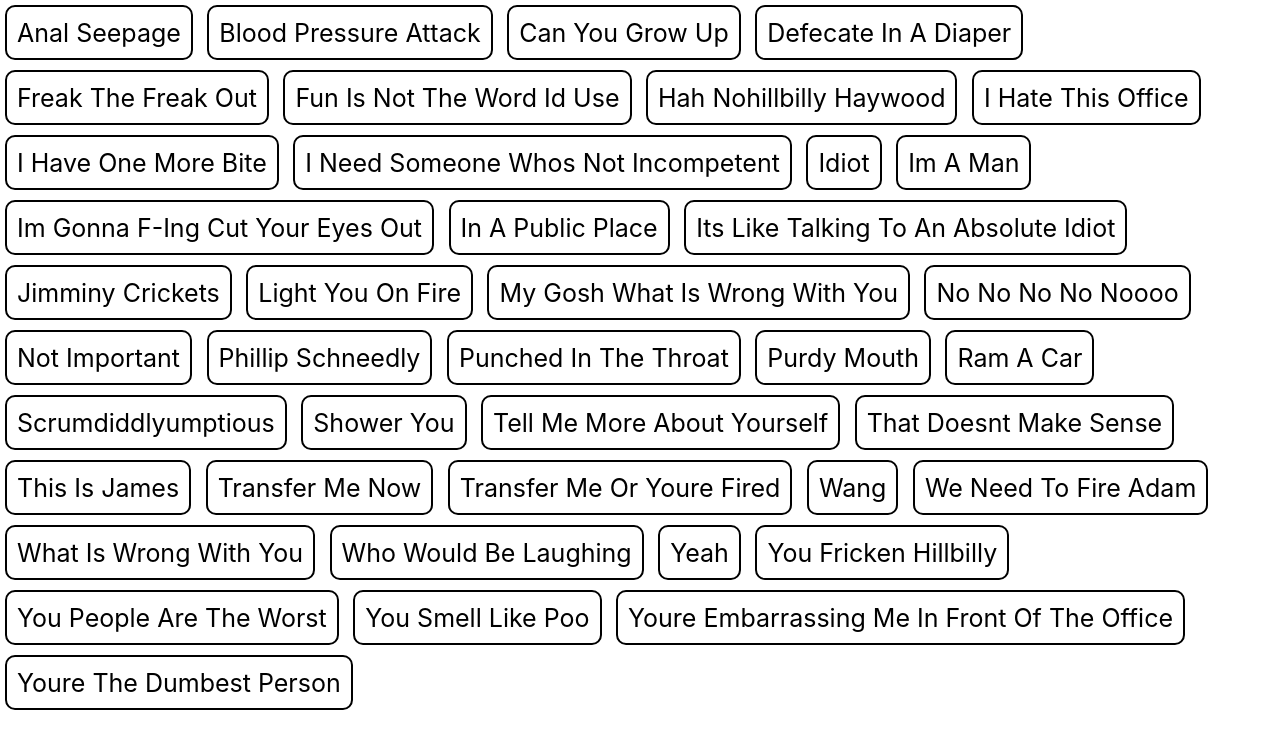
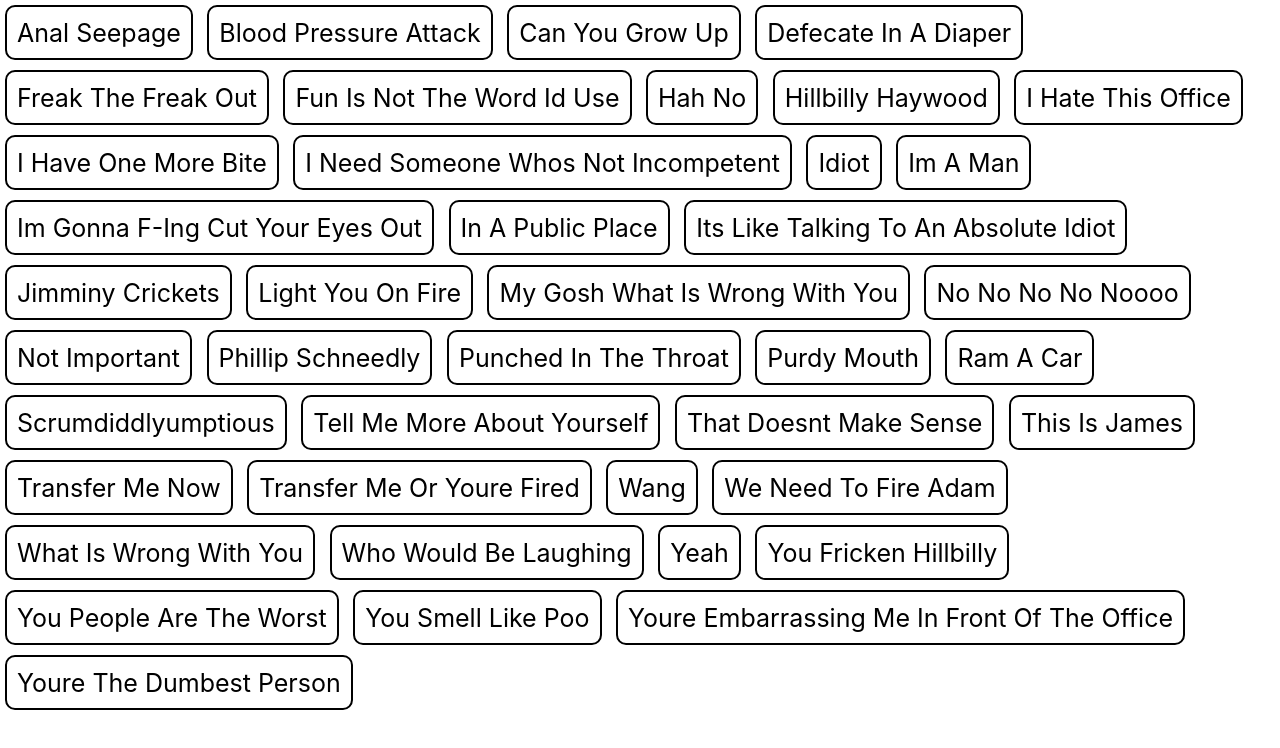
Before and after one commit to adamrpostjr/JamesSoundBoard, a Svelte app: page / in a window 1280 px wide. Shown: the top 748 px of the page. Built offline with nearby package versions, Linux system fonts and the light colour scheme.

Commit message:
fix combined button and removed shower

```diff
--- a/src/App.svelte
+++ b/src/App.svelte
@@ -9,7 +9,8 @@
   <Button sound="/static-sounds/defecate_in_a_diaper.mp3">defecate in a diaper</Button>
   <Button sound="/static-sounds/freak_the_freak_out.mp3">freak the freak out</Button>
   <Button sound="/static-sounds/fun_is_not_the_word_id_use.mp3">fun is not the word id use</Button>
-  <Button sound="/static-sounds/hah_no.mp3hillbilly_haywood.mp3">hah nohillbilly haywood</Button>
+  <Button sound="/static-sounds/hah_no.mp3">hah no</Button>
+  <Button sound="/static-sounds/hillbilly_haywood.mp3">hillbilly haywood</Button>
   <Button sound="/static-sounds/i_hate_this_office.mp3">i hate this office</Button>
   <Button sound="/static-sounds/i_have_one_more_bite.mp3">i have one more bite</Button>
   <Button sound="/static-sounds/i_need_someone_whos_not_incompetent.mp3">i need someone whos not incompetent</Button>
@@ -28,7 +29,7 @@
   <Button sound="/static-sounds/purdy_mouth.mp3">purdy mouth</Button>
   <Button sound="/static-sounds/ram_a_car.mp3">ram a car</Button>
   <Button sound="/static-sounds/scrumdiddlyumptious.mp3">scrumdiddlyumptious</Button>
-  <Button sound="/static-sounds/shower_you.mp3">shower you</Button>
+  <!-- <Button sound="/static-sounds/shower_you.mp3">shower you</Button> -->
   <Button sound="/static-sounds/tell_me_more_about_yourself.mp3">tell me more about yourself</Button>
   <Button sound="/static-sounds/that_doesnt_make_sense.mp3">that doesnt make sense</Button>
   <Button sound="/static-sounds/this_is_james.mp3">this is james</Button>
```
